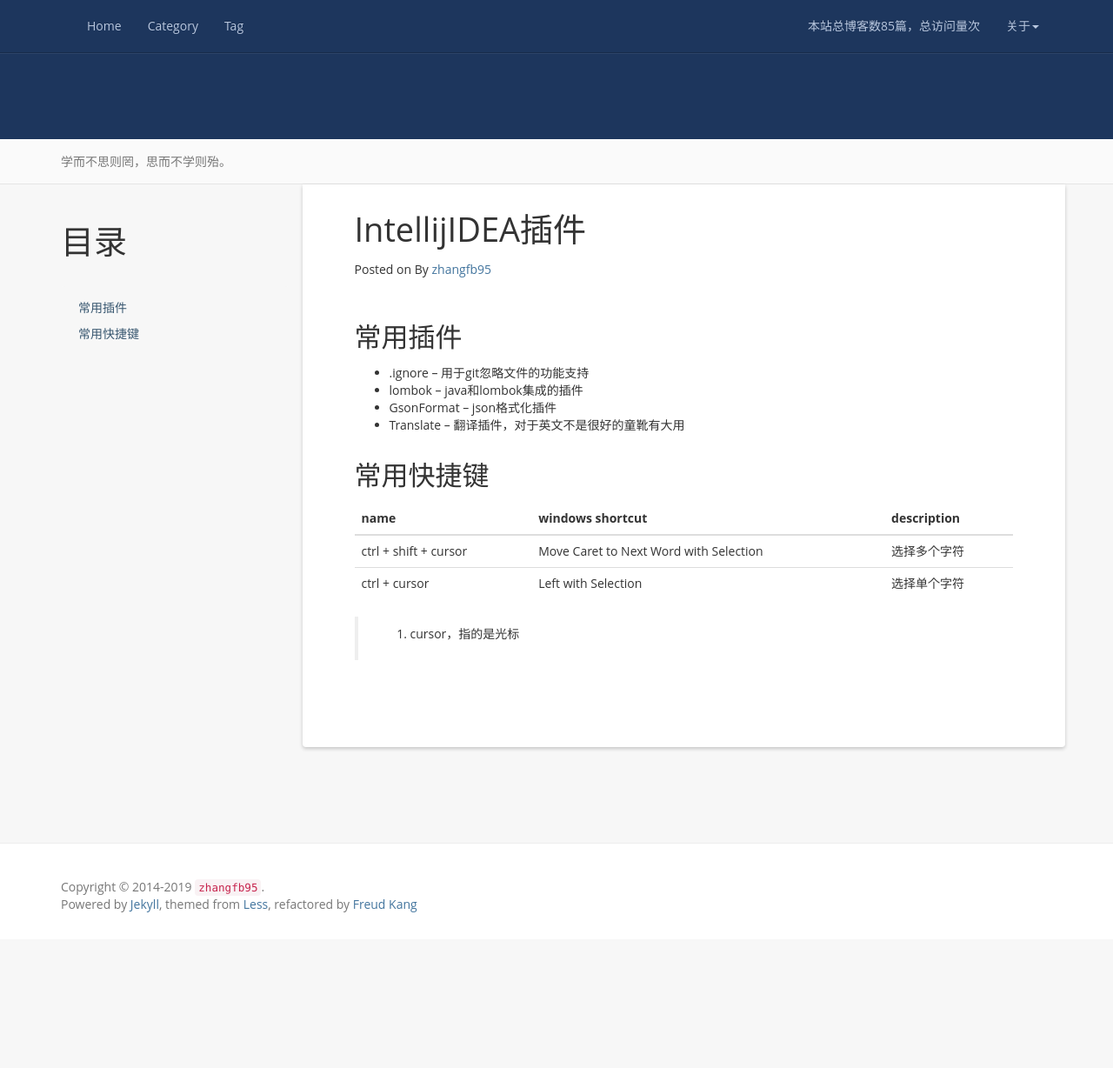
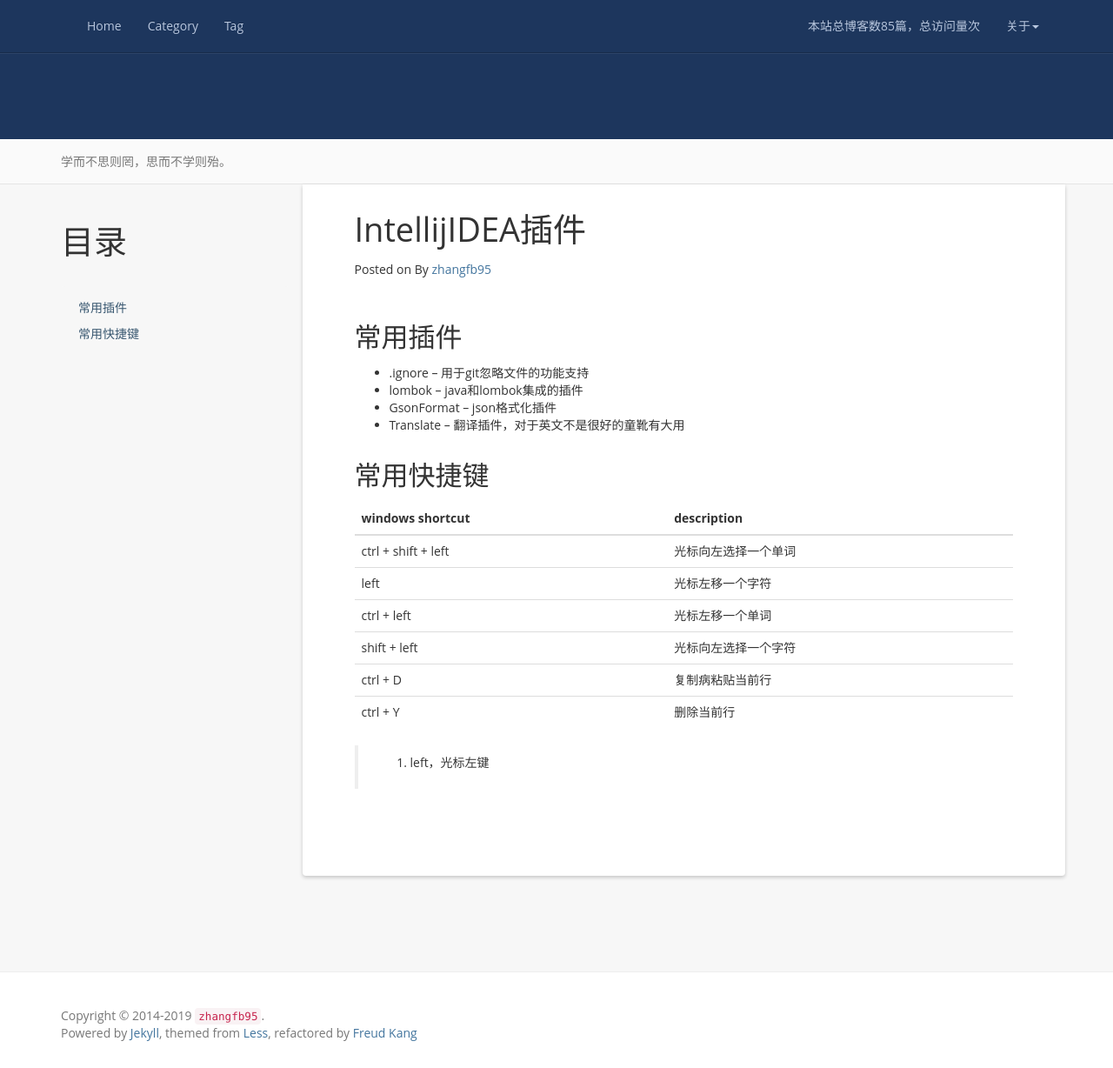
Before and after one commit to zhangfb95/zhangfb95.github.io.bak, a Jekyll site: the page built from plugin-intellij.md, in a window 1280 px wide and 1228 px high. Shown: the whole window at 87% size. Built offline with Jekyll 4.4.1, drawn with Linux system fonts in a browser that asks for light colours; nearby versions of some CDN libraries; a script that is not in the unit is left out; comment, search, counter and statistics services are not loaded.

Commit message:
add more shortcut

```diff
--- a/plugin-intellij.md
+++ b/plugin-intellij.md
@@ -16,9 +16,13 @@
 
 ## 常用快捷键
 
-| name | windows shortcut | description |
-| --- | --- | --- |
-| ctrl + shift + cursor | Move Caret to Next Word with Selection | 选择多个字符 |
-| ctrl + cursor | Left with Selection | 选择单个字符 |
+| windows shortcut | description |
+| --- | --- |
+| ctrl + shift + left | 光标向左选择一个单词 |
+| left | 光标左移一个字符 |
+| ctrl + left | 光标左移一个单词 |
+| shift + left | 光标向左选择一个字符 |
+| ctrl + D | 复制病粘贴当前行 |
+| ctrl + Y | 删除当前行 |
 
-> 1. cursor，指的是光标
+> 1. left，光标左键
```
